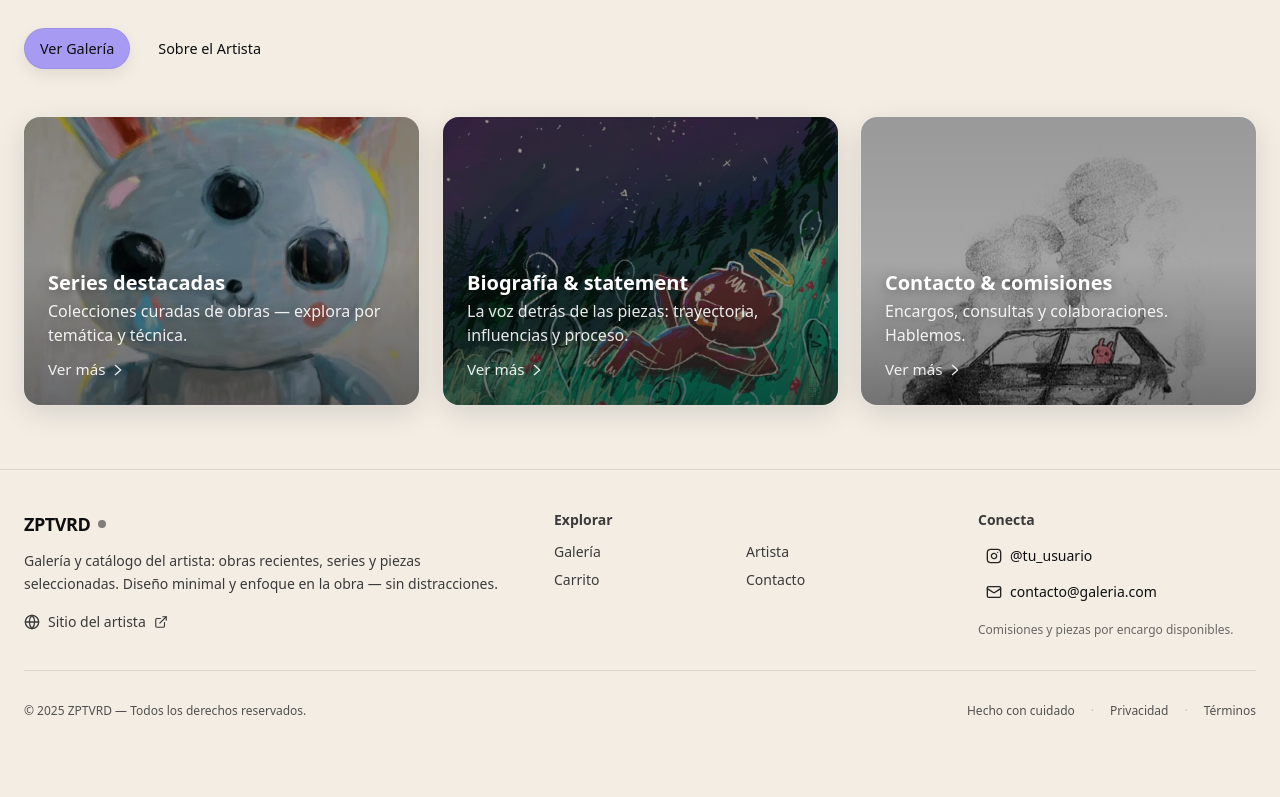
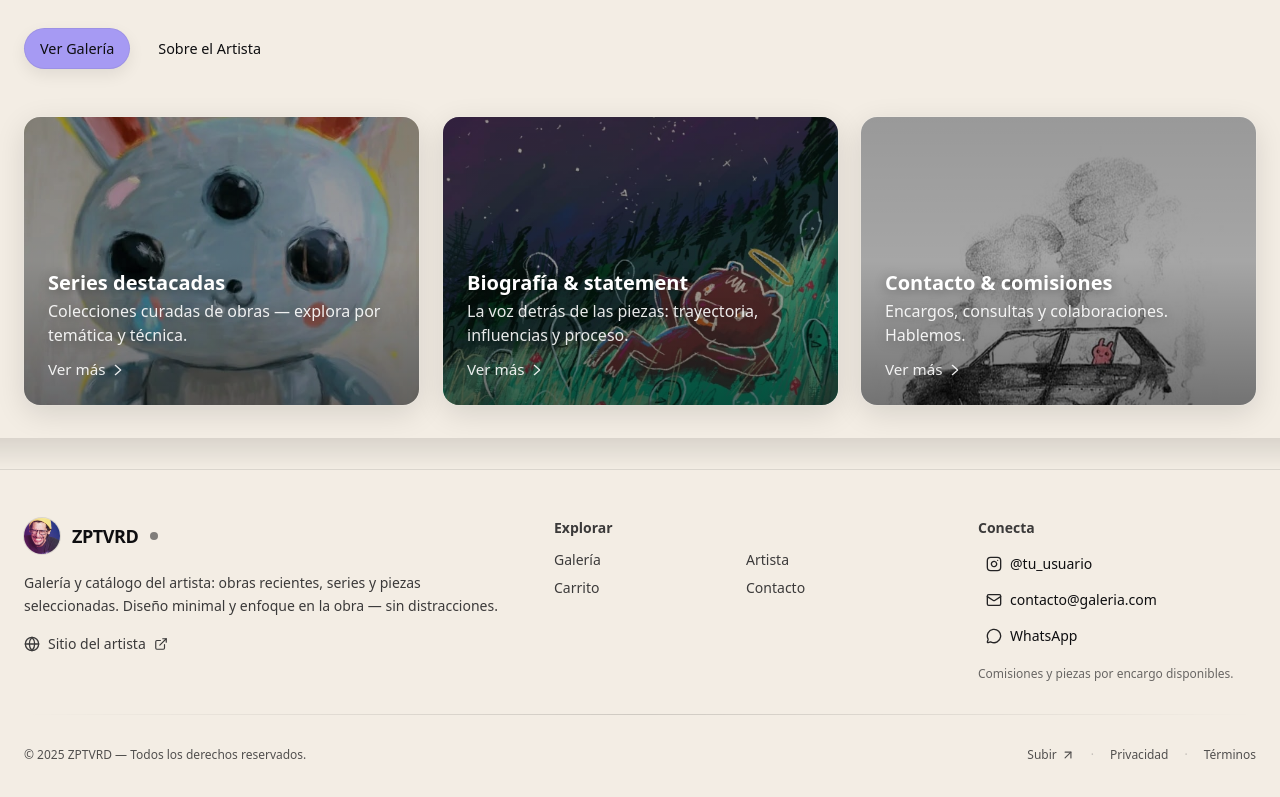
Before and after one commit to pascal1010100/catalogo-arte, a Next.js app: page / in a window 1280 px wide. Shown: the part 693-1490 px from the top of the page. Before the commit the page ends 1452 px from the top, so only its background shows below. Built offline with nearby package versions, Linux system fonts and the light colour scheme.

Commit message:
mejora del footer

```diff
--- a/components/Footer.tsx
+++ b/components/Footer.tsx
@@ -1,33 +1,66 @@
 // components/Footer.tsx
 import Link from "next/link";
-import { Instagram, Mail, Globe, ExternalLink } from "lucide-react";
+import Image from "next/image";
+import {
+  Instagram,
+  Mail,
+  Globe,
+  ExternalLink,
+  MessageCircle,
+  ArrowUpRight,
+} from "lucide-react";
 
 export default function Footer() {
   return (
     <footer
       role="contentinfo"
-      className="border-t border-black/10 bg-[color:var(--bg)] text-[color:var(--fg)]"
+      className="relative border-t border-black/10 bg-[color:var(--bg)] text-[color:var(--fg)]"
     >
-      <div className="container-padded py-10">
+      {/* halo superior que conecta visualmente con el hero */}
+      <div
+        aria-hidden
+        className="pointer-events-none absolute inset-x-0 -top-8 h-8 bg-gradient-to-b from-black/10 to-transparent"
+      />
+
+      <div className="container-padded py-12">
         {/* Top */}
         <div className="grid gap-10 md:grid-cols-12">
           {/* Marca / bio corta */}
           <div className="md:col-span-5">
-            <Link href="/" aria-label="Inicio" className="inline-flex items-center gap-2 select-none">
+            <Link
+              href="/"
+              aria-label="Inicio"
+              className="inline-flex items-center gap-3 select-none"
+            >
+              {/* Avatar del artista (existe /public/artista/avatar.jpg) */}
+              <span className="relative h-9 w-9 overflow-hidden rounded-full ring-1 ring-black/10">
+                <Image
+                  src="/artista/avatar.jpg"
+                  alt=""
+                  fill
+                  sizes="36px"
+                  className="object-cover"
+                  priority={false}
+                />
+              </span>
+
               <span className="text-lg font-bold tracking-tight">ZPTVRD</span>
               <span className="inline-flex h-2 w-2 rounded-full bg-[color:var(--fg)]/50" />
             </Link>
+
             <p className="mt-3 text-sm leading-relaxed opacity-80">
-              Galería y catálogo del artista: obras recientes, series y piezas seleccionadas.
-              Diseño minimal y enfoque en la obra — sin distracciones.
+              Galería y catálogo del artista: obras recientes, series y piezas
+              seleccionadas. Diseño minimal y enfoque en la obra — sin
+              distracciones.
             </p>
+
             {/* Sitio del artista */}
             <div className="mt-4">
               <a
                 href="https://zptvrd.example.com"
                 target="_blank"
                 rel="noreferrer"
-                className="inline-flex items-center gap-2 text-sm opacity-80 hover:opacity-100 hover:underline transition"
+                className="inline-flex items-center gap-2 text-sm opacity-80 transition hover:opacity-100 hover:underline"
               >
                 <Globe className="h-4 w-4" aria-hidden />
                 Sitio del artista
@@ -41,22 +74,34 @@ export default function Footer() {
             <h3 className="mb-3 text-sm font-semibold opacity-80">Explorar</h3>
             <ul className="grid grid-cols-2 gap-y-2 text-sm">
               <li>
-                <Link href="/galeria" className="opacity-80 hover:opacity-100 hover:underline transition">
+                <Link
+                  href="/galeria"
+                  className="opacity-80 transition hover:opacity-100 hover:underline"
+                >
                   Galería
                 </Link>
               </li>
               <li>
-                <Link href="/artista" className="opacity-80 hover:opacity-100 hover:underline transition">
+                <Link
+                  href="/artista"
+                  className="opacity-80 transition hover:opacity-100 hover:underline"
+                >
                   Artista
                 </Link>
               </li>
               <li>
-                <Link href="/carrito" className="opacity-80 hover:opacity-100 hover:underline transition">
+                <Link
+                  href="/carrito"
+                  className="opacity-80 transition hover:opacity-100 hover:underline"
+                >
                   Carrito
                 </Link>
               </li>
               <li>
-                <Link href="/contacto" className="opacity-80 hover:opacity-100 hover:underline transition">
+                <Link
+                  href="/contacto"
+                  className="opacity-80 transition hover:opacity-100 hover:underline"
+                >
                   Contacto
                 </Link>
               </li>
@@ -74,7 +119,10 @@ export default function Footer() {
                   rel="noreferrer"
                   className="group inline-flex items-center gap-2 rounded-xl px-2 py-1 transition hover:bg-black/5 focus-visible:outline-none focus-visible:ring-2 focus-visible:ring-[color:var(--fg)]/30"
                 >
-                  <Instagram className="h-4 w-4 opacity-90 group-hover:opacity-100" aria-hidden />
+                  <Instagram
+                    className="h-4 w-4 opacity-90 group-hover:opacity-100"
+                    aria-hidden
+                  />
                   <span>@tu_usuario</span>
                 </a>
               </li>
@@ -83,8 +131,25 @@ export default function Footer() {
                   href="mailto:contacto@galeria.com"
                   className="group inline-flex items-center gap-2 rounded-xl px-2 py-1 transition hover:bg-black/5 focus-visible:outline-none focus-visible:ring-2 focus-visible:ring-[color:var(--fg)]/30"
                 >
-                  <Mail className="h-4 w-4 opacity-90 group-hover:opacity-100" aria-hidden />
+                  <Mail
+                    className="h-4 w-4 opacity-90 group-hover:opacity-100"
+                    aria-hidden
+                  />
                   <span>contacto@galeria.com</span>
+                </a>
+              </li>
+              <li>
+                <a
+                  href="https://wa.me/0000000000?text=Hola%20ZPTVRD"
+                  target="_blank"
+                  rel="noreferrer"
+                  className="group inline-flex items-center gap-2 rounded-xl px-2 py-1 transition hover:bg-black/5 focus-visible:outline-none focus-visible:ring-2 focus-visible:ring-[color:var(--fg)]/30"
+                >
+                  <MessageCircle
+                    className="h-4 w-4 opacity-90 group-hover:opacity-100"
+                    aria-hidden
+                  />
+                  <span>WhatsApp</span>
                 </a>
               </li>
             </ul>
@@ -97,28 +162,26 @@ export default function Footer() {
         </div>
 
         {/* Divider */}
-        <div className="my-8 h-px bg-black/10" />
+        <div className="my-8 h-px bg-gradient-to-r from-transparent via-black/15 to-transparent" />
 
         {/* Bottom */}
         <div className="flex flex-col-reverse gap-3 md:flex-row md:items-center md:justify-between">
           <p className="text-xs opacity-70">
-            © {new Date().getFullYear()} ZPTVRD — Todos los derechos reservados.
+            © {new Date().getFullYear()} ZPTVRD — Todos los derechos
+            reservados.
           </p>
 
           <div className="flex items-center gap-4 text-xs opacity-70">
-            <span className="hidden md:inline">Hecho con cuidado</span>
-            <span className="opacity-30">·</span>
-            <a
-              href="/politica-de-privacidad"
-              className="hover:underline"
-            >
+            <a href="#" className="inline-flex items-center gap-1 hover:opacity-100 hover:underline">
+              Subir
+              <ArrowUpRight className="h-3.5 w-3.5" aria-hidden />
+            </a>
+            <span className="hidden opacity-30 md:inline">·</span>
+            <a href="/politica-de-privacidad" className="hover:underline">
               Privacidad
             </a>
             <span className="opacity-30">·</span>
-            <a
-              href="/terminos"
-              className="hover:underline"
-            >
+            <a href="/terminos" className="hover:underline">
               Términos
             </a>
           </div>
```
